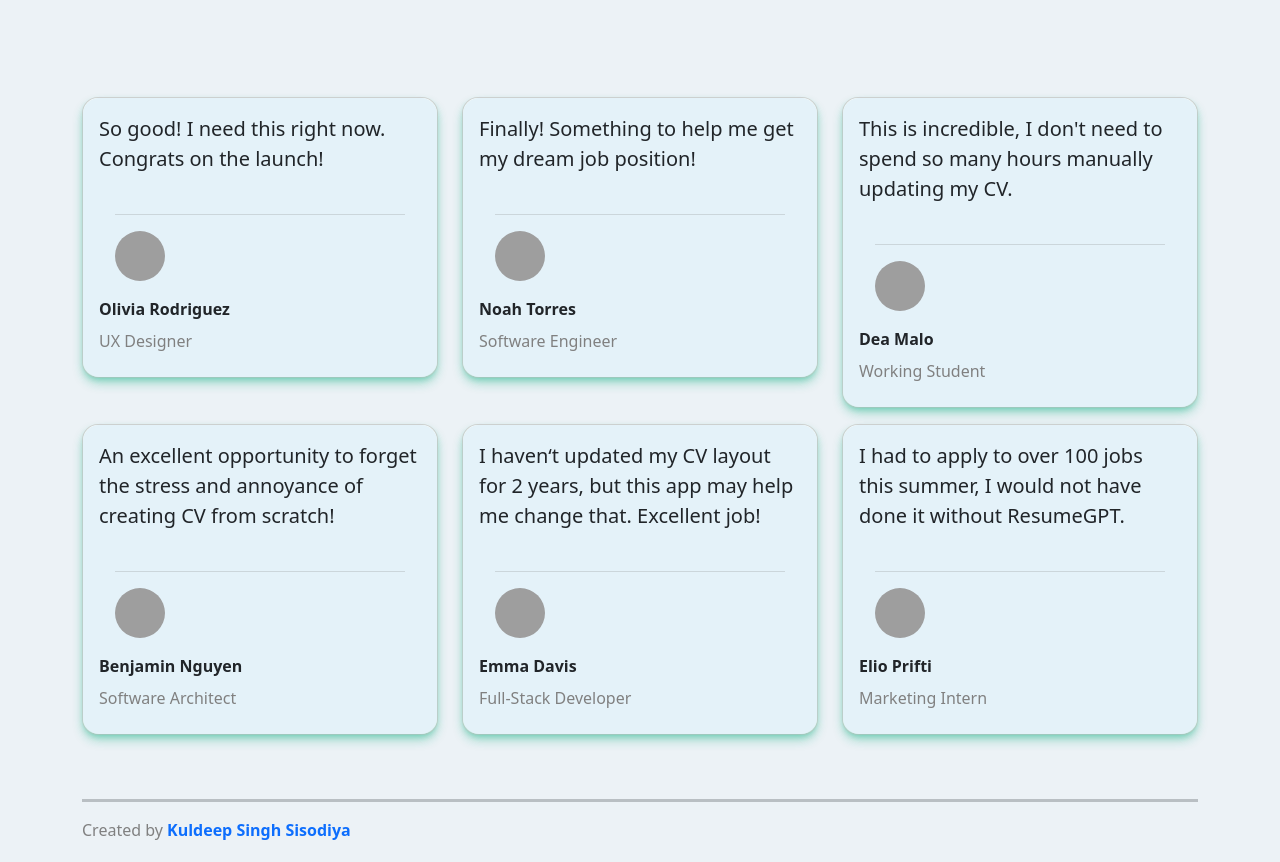
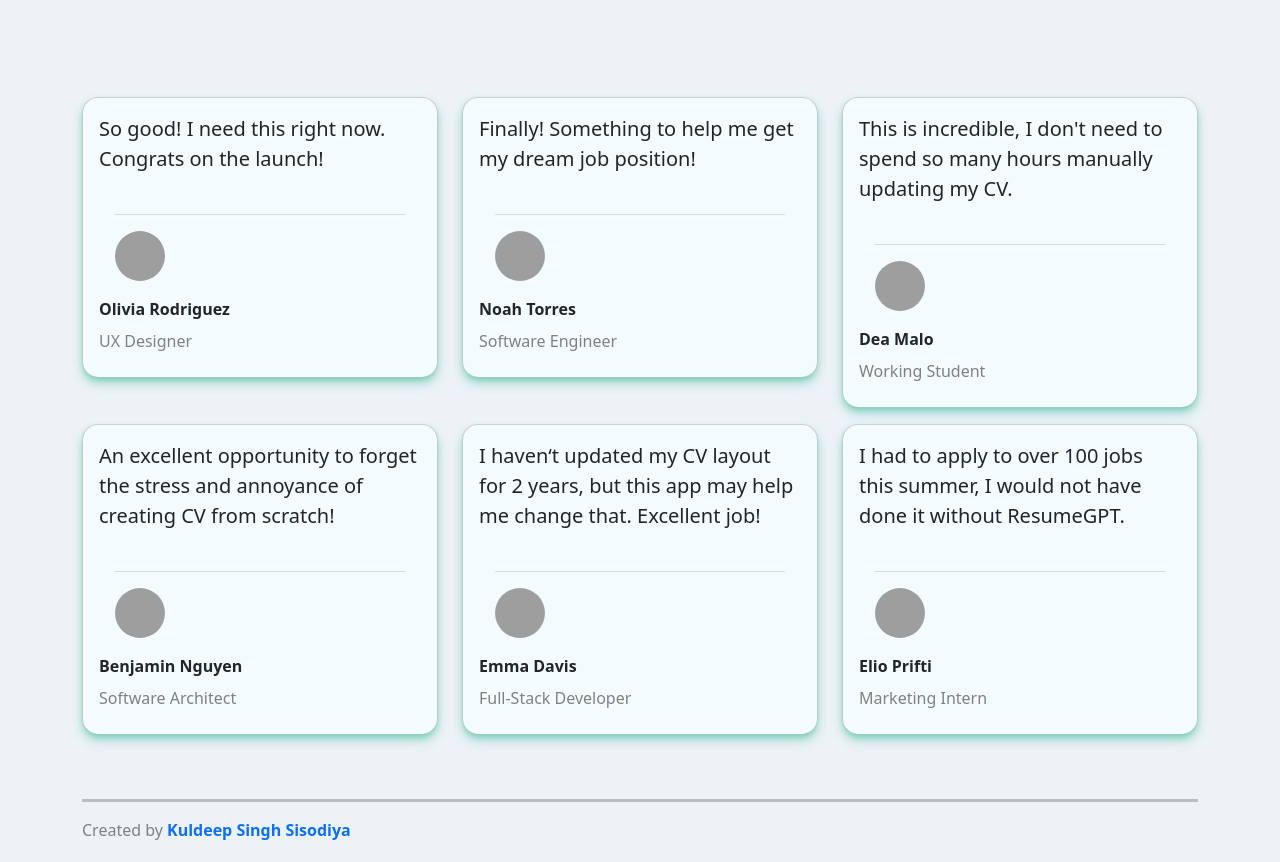
Before and after one commit to Kuldeep-Lab/Resume-Template, a plain HTML site: page index.html in a window 1280 px wide. Shown: the part 1362-2224 px from the top of the page. Drawn offline with nearby package versions, Linux system fonts and the light colour scheme; grey boxes are pictures that could not be loaded.

Commit message:
Update index.html
update html

```diff
--- a/index.html
+++ b/index.html
@@ -123,7 +123,7 @@
                 <div class=" col-md-12 col-lg-6 col-xl-4">
                     <div class="card effect">
 
-                        <div class="card-body effect" style="background-color: rgb(228, 242, 249);">
+                        <div class="card-body effect" style="background-color: rgba(55, 191, 245, 0.06);">
                             <p class="card-title" style="font-size: 20px;">So good! I need this right now. Congrats on
                                 the launch!</p>
 
@@ -147,7 +147,7 @@
                 <div class=" col-md-12 col-lg-6 col-xl-4">
                     <div class="card effect">
 
-                        <div class="card-body effect" style="background-color: rgb(228, 242, 249);">
+                        <div class="card-body effect" style="background-color: rgba(55, 191, 245, 0.06);">
                             <p class="card-title" style="font-size: 20px;">Finally! Something to help me get my dream
                                 job position!</p>
 
@@ -171,7 +171,7 @@
                 <div class=" col-md-12 col-lg-6 col-xl-4">
                     <div class="card effect">
 
-                        <div class="card-body effect" style="background-color: rgb(228, 242, 249);">
+                        <div class="card-body effect" style="background-color: rgba(55, 191, 245, 0.06);">
                             <p class="card-title" style="font-size: 20px;">This is incredible, I don't need to spend so
                                 many hours manually updating my CV.</p>
 
@@ -195,7 +195,7 @@
                 <div class=" col-md-12 col-lg-6 col-xl-4">
                     <div class="card effect">
 
-                        <div class="card-body effect" style="background-color: rgb(228, 242, 249);">
+                        <div class="card-body effect" style="background-color: rgba(55, 191, 245, 0.06);">
                             <p class="card-title" style="font-size: 20px;">An excellent opportunity to forget the stress
                                 and annoyance of creating CV from scratch!</p>
 
@@ -218,7 +218,7 @@
                 <div class=" col-md-12 col-lg-6 col-xl-4">
                     <div class="card effect">
 
-                        <div class="card-body effect" style="background-color: rgb(228, 242, 249);">
+                        <div class="card-body effect" style="background-color: rgba(55, 191, 245, 0.06);">
                             <p class="card-title" style="font-size: 20px;">I haven‘t updated my CV layout for 2 years,
                                 but this app may help me change that. Excellent job!</p>
 
@@ -241,7 +241,7 @@
                 <div class=" col-md-12 col-lg-6 col-xl-4 mb-3">
                     <div class="card effect">
 
-                        <div class="card-body effect" style="background-color: rgb(228, 242, 249);">
+                        <div class="card-body effect" style="background-color: rgba(55, 191, 245, 0.06);">
                             <p class="card-title" style="font-size: 20px;">I had to apply to over 100 jobs this summer,
                                 I would not have done it without ResumeGPT.</p>
 
```
